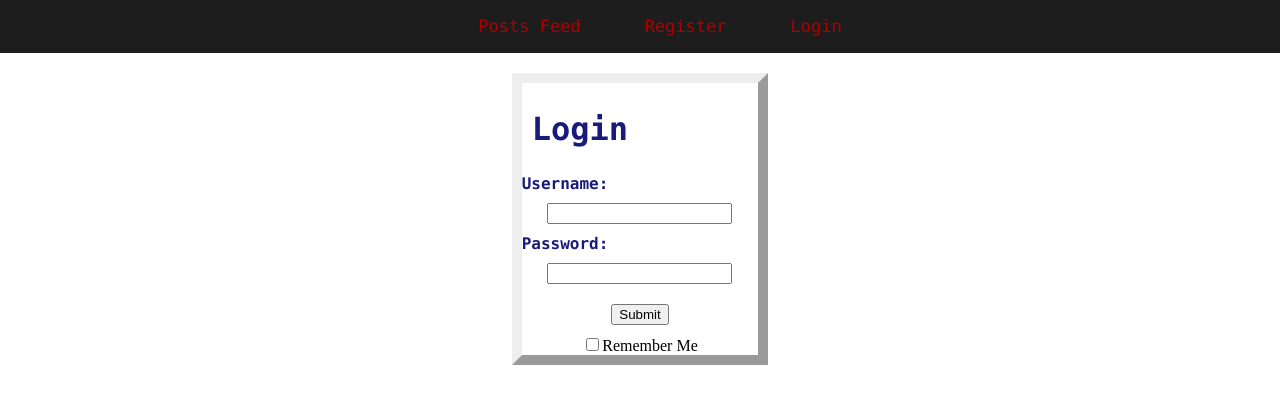
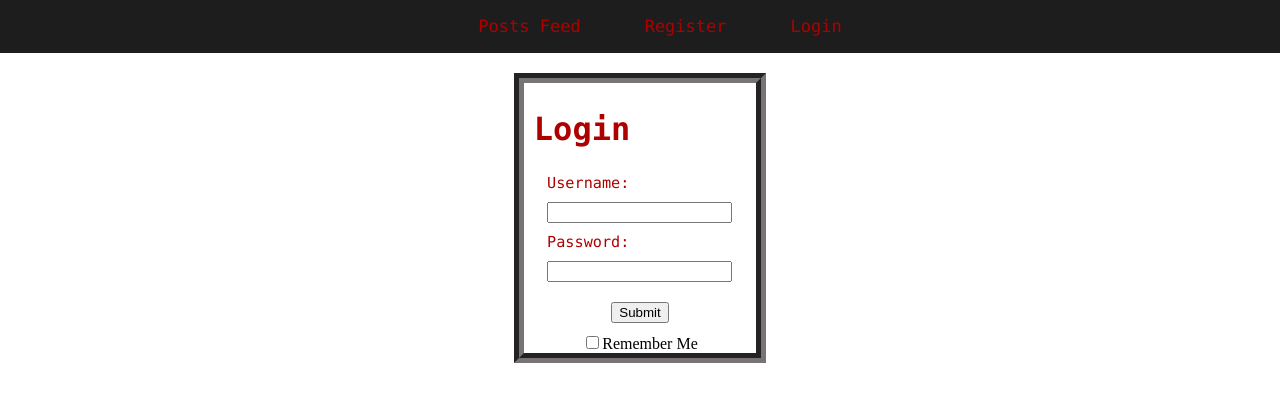
Before and after one commit to harryodendaal/rw334-project3, a React (Create React App) app in the folder frontend/: page /login in a window 1280 px wide. Shown: the top 404 px of the page. Built offline with nearby package versions, Linux system fonts and the light colour scheme.

Commit message:
Updated login.module.css

```diff
--- a/frontend/src/pages/login/login.module.css
+++ b/frontend/src/pages/login/login.module.css
@@ -6,11 +6,13 @@
   margin-top: 20px;
 }
 
-b {
-  margin-right: 150px;
+.bold {
   font-family: "Lucida Console", monospace;
   text-align: left;
-  color: rgb(24, 27, 122);
+  color: rgb(175, 0, 0);
+  font-weight: normal;
+  margin-left: 20%;
+  font-size: 95%;
 }
 
 .input {
@@ -18,12 +20,15 @@ b {
 }
 
 .border {
-  border: outset 10px;
+  border: 10px groove rgb(121, 116, 116);
 }
 
-h2 {
-  margin-left: 10px;
+.heading {
   font-family: "Lucida Console", monospace;
-  color: rgb(24, 27, 122);
+  color: rgb(175, 0, 0);
   font-size: xx-large;
 }
+
+.button {
+  margin: 10px;
+}
```
